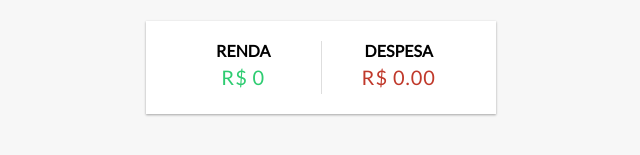
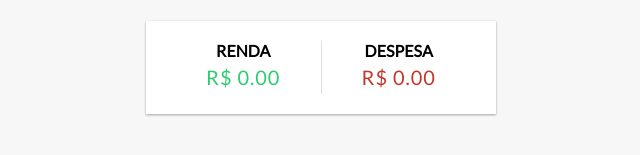
Before and after one commit to AlejandroPietry/expenser-tracker, a React (Create React App) app: page / in a window 1280 px wide. Shown: the part 205-360 px from the top of the page, without its empty margins (319-959 px from the left). Built offline with nearby package versions, Linux system fonts and the light colour scheme.

Commit message:
Corriigndo bug no componente IncomeExpress

```diff
--- a/src/components/IncomeExpenses.jsx
+++ b/src/components/IncomeExpenses.jsx
@@ -6,7 +6,7 @@ export const IncomeExpenses = () => {
 
     const amounts = transactions.map(transaction => transaction.amount);
 
-    const income = amounts.filter(item => item > 0).reduce((acc,item) => (acc += item), 0).toFixed();
+    const income = amounts.filter(item => item > 0).reduce((acc,item) => (acc += item), 0).toFixed(2);
     const expense = (
         amounts.filter(item => item < 0).reduce((acc, item) => (acc += item), 0) * -1
     ).toFixed(2);
```
